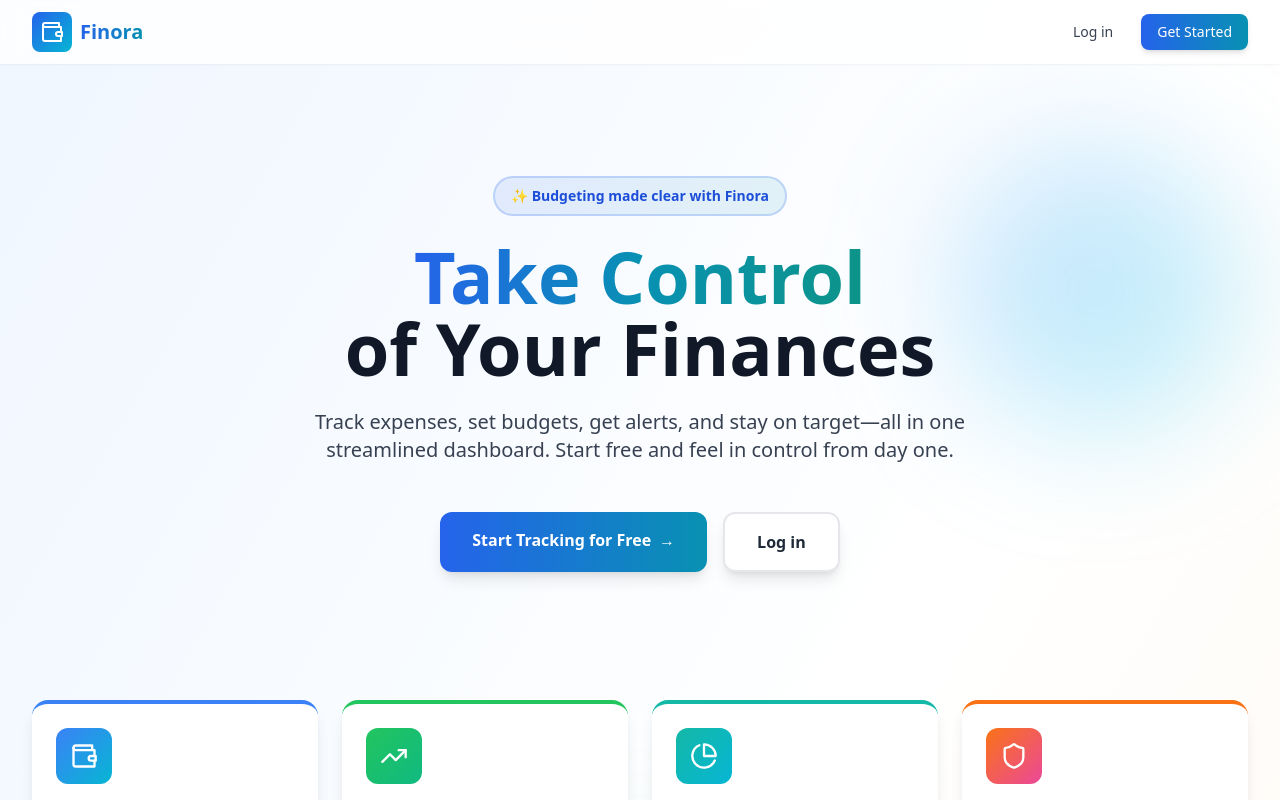
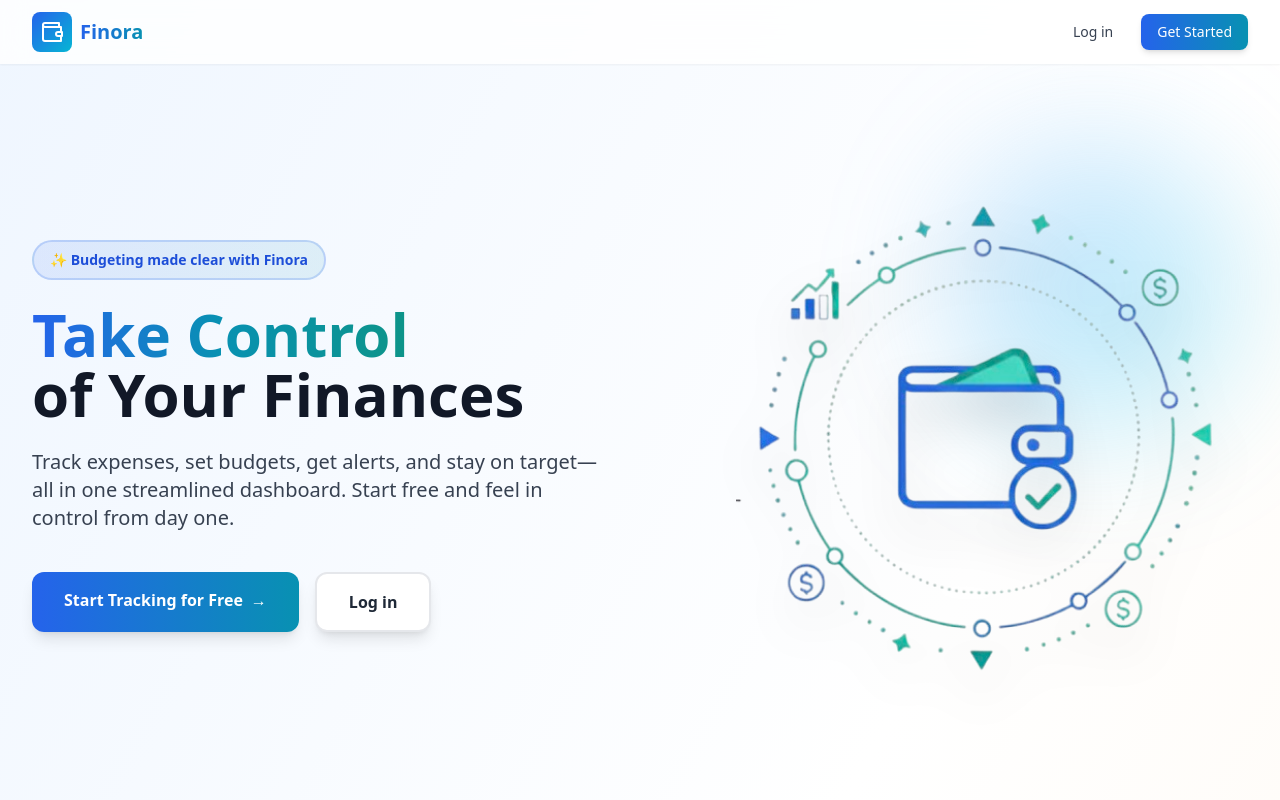
Before and after one commit to babithavayachal-lgtm/finora, a React (Vite) app: page / in a window 1280 px wide. Shown: the top 800 px of the page. Built offline with nearby package versions, Linux system fonts and the light colour scheme; no server answers.

Commit message:
Updated LandingPage.tsx

```diff
--- a/src/pages/LandingPage.tsx
+++ b/src/pages/LandingPage.tsx
@@ -47,23 +47,25 @@ export function LandingPage() {
         </div>
 
         <div className="max-w-7xl mx-auto px-4 sm:px-6 lg:px-8 py-16 relative">
-          {/* Hero Section - Centered */}
-          <div className="text-center max-w-4xl mx-auto space-y-6 py-12">
+          {/* Hero Section - Two Column Layout */}
+          <div className="grid lg:grid-cols-2 gap-12 items-center py-12">
+            {/* Left Column - Content */}
+            <div className="space-y-6">
               <div className="inline-flex items-center px-4 py-2 rounded-full bg-gradient-to-r from-blue-600/10 to-cyan-600/10 border-2 border-blue-600/20">
                 <span className="text-blue-700 text-sm font-semibold">✨ Budgeting made clear with Finora</span>
               </div>
-            <h1 className="text-5xl lg:text-7xl font-bold leading-tight">
+              <h1 className="text-5xl lg:text-6xl font-bold leading-tight">
                 <span className="bg-gradient-to-r from-blue-600 via-cyan-600 to-teal-600 bg-clip-text text-transparent">
                   Take Control
                 </span>
                 <br />
                 <span className="text-gray-900">of Your Finances</span>
               </h1>
-            <p className="text-lg lg:text-xl text-gray-700 max-w-2xl mx-auto leading-relaxed">
+              <p className="text-lg lg:text-xl text-gray-700 leading-relaxed max-w-xl">
                 Track expenses, set budgets, get alerts, and stay on target—all in one
                 streamlined dashboard. Start free and feel in control from day one.
               </p>
-            <div className="flex flex-wrap gap-4 justify-center pt-6">
+              <div className="flex flex-wrap gap-4 pt-4">
                 <Link
                   to="/signup"
                   className="group relative bg-gradient-to-r from-blue-600 to-cyan-600 text-white hover:from-blue-700 hover:to-cyan-700 px-8 py-4 rounded-xl text-base font-semibold transition-all shadow-lg hover:shadow-2xl hover:scale-105"
@@ -77,6 +79,18 @@ export function LandingPage() {
                 >
                   Log in
                 </Link>
+              </div>
+            </div>
+
+            {/* Right Column - Illustration */}
+            <div className="flex justify-center lg:justify-end">
+              <div className="relative w-full max-w-lg">
+                <img
+                  src="/assets/untitled_3-removebg-preview copy.png"
+                  alt="Financial tracking illustration"
+                  className="w-full h-auto drop-shadow-2xl"
+                />
+              </div>
             </div>
           </div>
 
```
Lines whose indentation alone changed are shown as unchanged.
